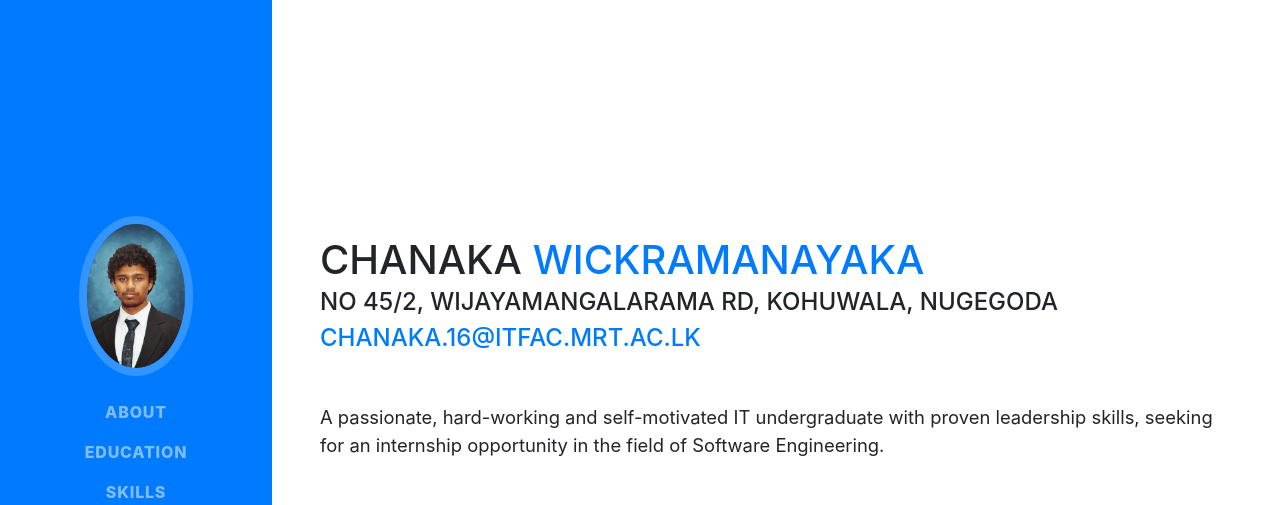
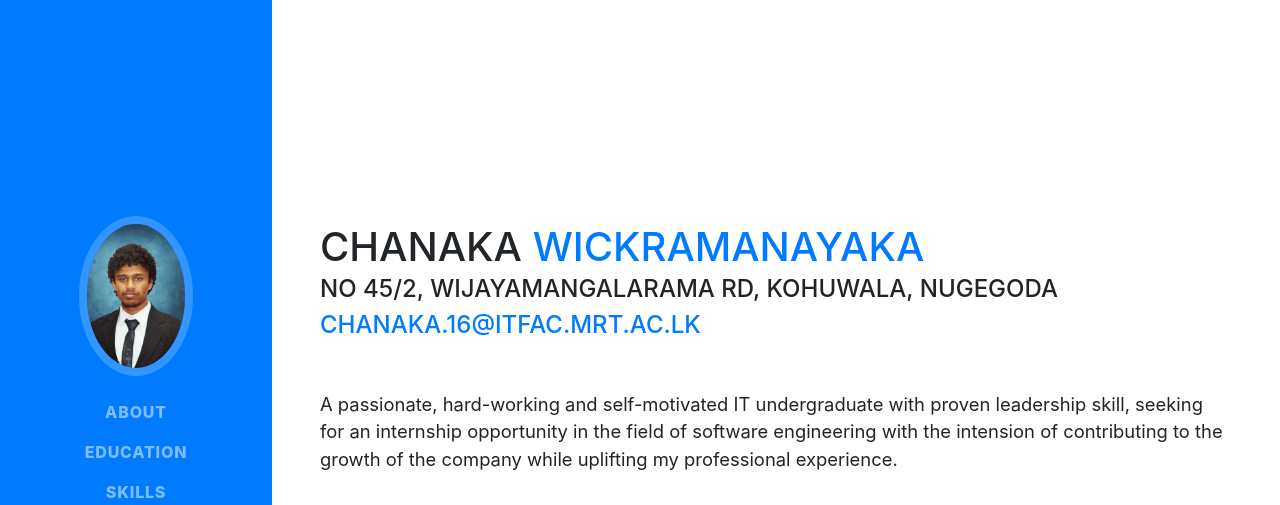
Before and after one commit to ChanakaUOMIT/chanaka.info, a website with bundled scripts: page index.html in a window 1280 px wide. Shown: the top 505 px of the page. Built offline with nearby package versions, Linux system fonts and the light colour scheme; a web font is replaced by a local one.

Commit message:
update about

```diff
--- a/index.html
+++ b/index.html
@@ -69,7 +69,12 @@
           <div class="subheading mb-5">No 45/2, Wijayamangalarama Rd, Kohuwala, Nugegoda
             <a href="mailto:chanaka.16@itfac.mrt.ac.lk">chanaka.16@itfac.mrt.ac.lk</a>
           </div>
-          <p class="lead mb-5">A passionate, hard-working and self-motivated IT undergraduate with proven leadership skills, seeking for an internship opportunity in the field of Software Engineering.</p>
+          <p class="lead mb-5">A passionate, hard-working and self-motivated IT undergraduate
+            with proven leadership skill, seeking for an internship opportunity
+            in the field of software engineering with the intension of
+            contributing to the growth of the company while uplifting my
+            professional experience.
+            </p>
           <div class="social-icons">
             <a href="https://www.linkedin.com/in/chanaka-wickramanayaka/">
               <i class="fab fa-linkedin-in"></i>
@@ -86,6 +91,8 @@
           </div>
         </div>
       </section>
+
+
 
       <hr class="m-0">
 
```
